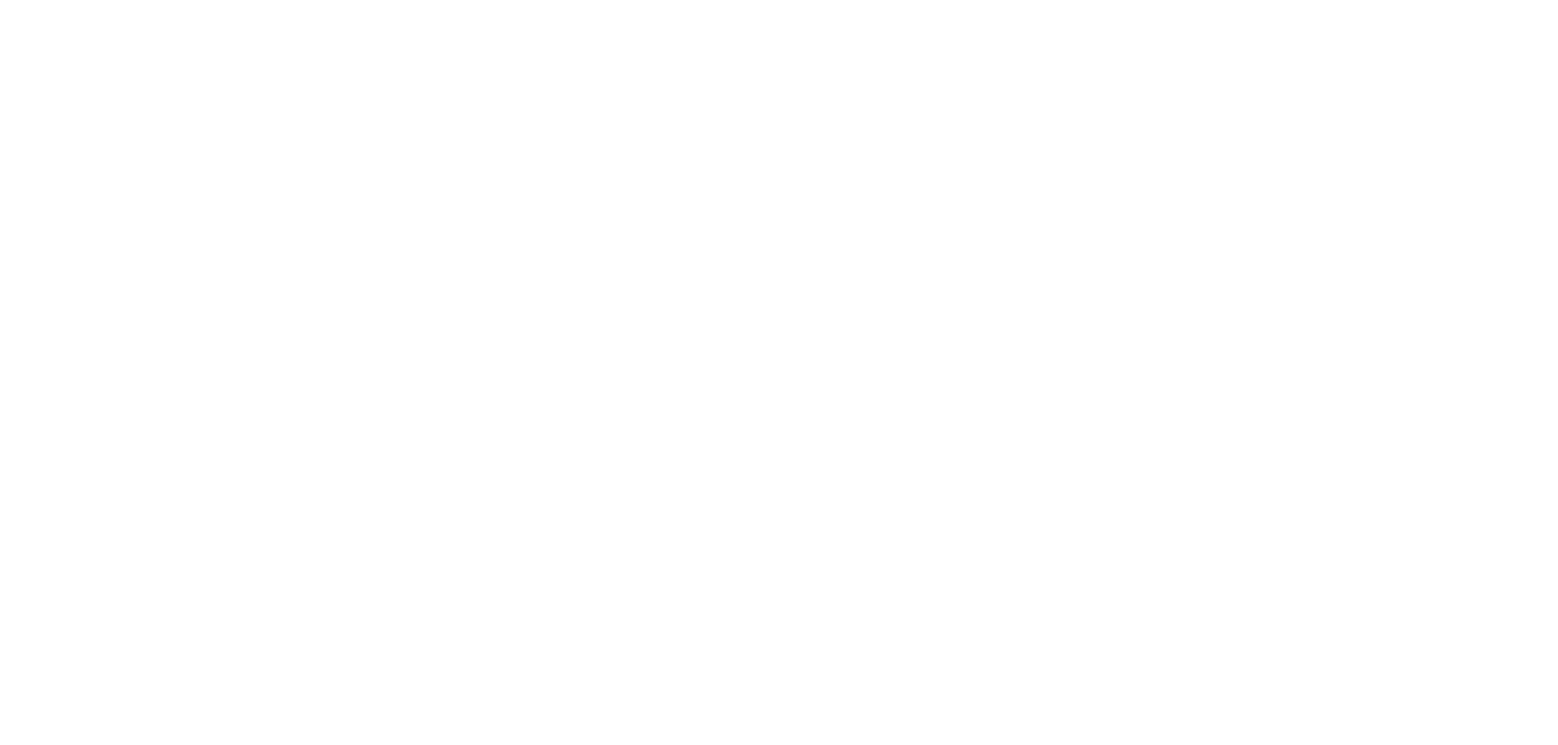
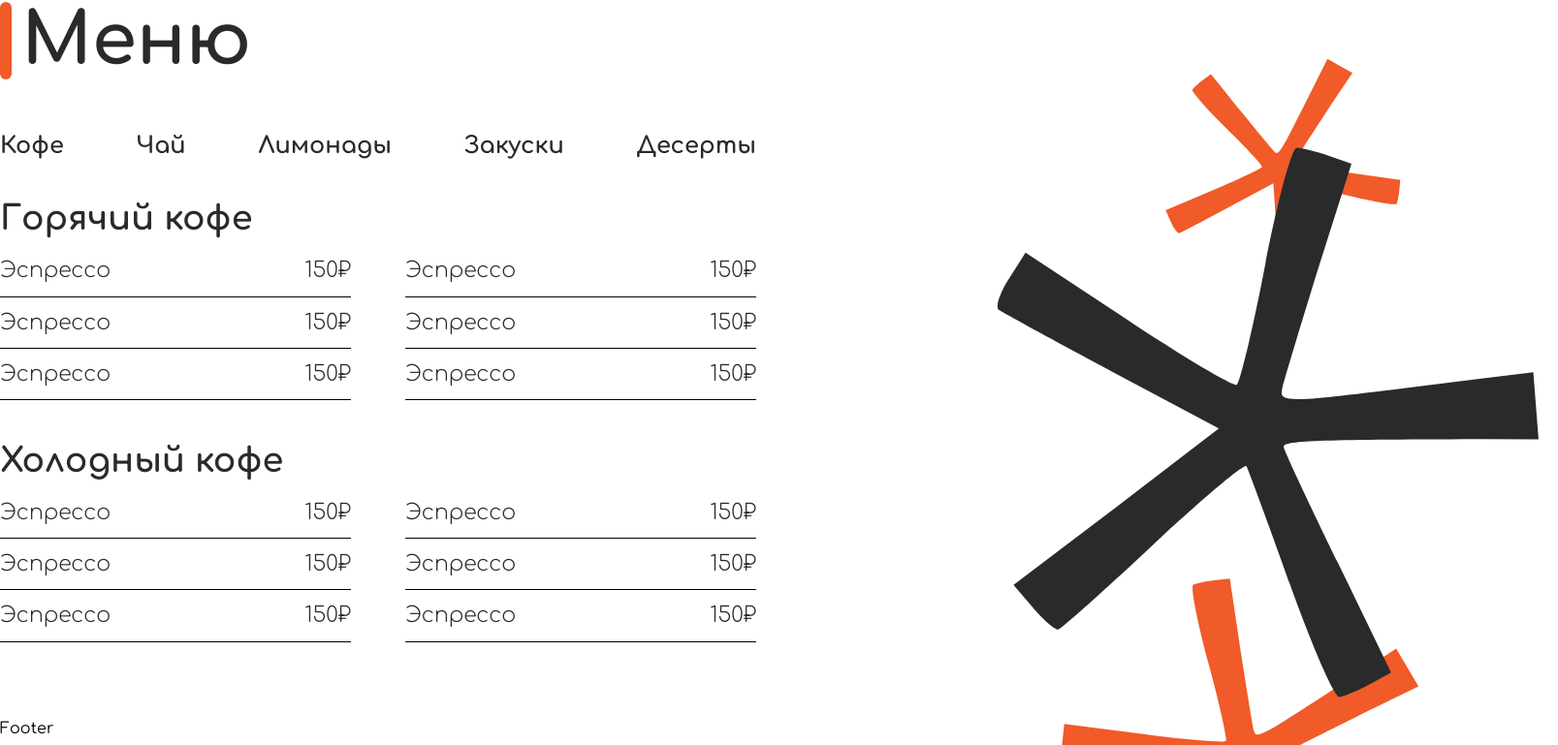
Before and after one commit to AlimMambetov/TalkCoffee, a Next.js app: page / in a window 1280 px wide. Shown: the part 1427-2196 px from the top of the page at 97% size, 1607 px wide, since content can reach past the window. Before the commit the page ends 1375 px from the top, so only its background shows below. Built offline with nearby package versions, Linux system fonts and the light colour scheme.

Commit message:
Menu section is complete

```diff
--- /dev/null
+++ b/src/components/modules/MenuSection/index.tsx
@@ -0,0 +1,105 @@
+'use client'
+import React from 'react';
+import cls from './style.module.scss';
+import { Container } from '@/components/layout';
+import { Img, Text, Title } from '@/components/ui';
+
+export const MenuSection = (props: any) => {
+
+
+	return (<>
+		<section className={cls.wrap}>
+			<Container className={cls.container}>
+				<Title decorLine>Меню</Title>
+				<div className={cls.info}>
+
+
+					<div className={cls.nav}>
+						<Title size={5}>Кофе</Title>
+						<Title size={5}>Чай</Title>
+						<Title size={5}>Лимонады</Title>
+						<Title size={5}>Закуски</Title>
+						<Title size={5}>Десерты</Title>
+					</div>
+
+					<div className={cls.menuBlock}>
+						<Title size={4}>Горячий кофе</Title>
+						<div className={cls.menuPositions}>
+
+							<div className={cls.position}>
+								<Text size={2}>Эспрессо</Text>
+								<Text size={2}>150₽ </Text>
+							</div>
+
+							<div className={cls.position}>
+								<Text size={2}>Эспрессо</Text>
+								<Text size={2}>150₽ </Text>
+							</div>
+
+							<div className={cls.position}>
+								<Text size={2}>Эспрессо</Text>
+								<Text size={2}>150₽ </Text>
+							</div>
+
+							<div className={cls.position}>
+								<Text size={2}>Эспрессо</Text>
+								<Text size={2}>150₽ </Text>
+							</div>
+
+							<div className={cls.position}>
+								<Text size={2}>Эспрессо</Text>
+								<Text size={2}>150₽ </Text>
+							</div>
+
+							<div className={cls.position}>
+								<Text size={2}>Эспрессо</Text>
+								<Text size={2}>150₽ </Text>
+							</div>
+
+						</div>
+					</div>
+
+					<div className={cls.menuBlock}>
+						<Title size={4}>Холодный кофе</Title>
+						<div className={cls.menuPositions}>
+
+							<div className={cls.position}>
+								<Text size={2}>Эспрессо</Text>
+								<Text size={2}>150₽ </Text>
+							</div>
+
+							<div className={cls.position}>
+								<Text size={2}>Эспрессо</Text>
+								<Text size={2}>150₽ </Text>
+							</div>
+
+							<div className={cls.position}>
+								<Text size={2}>Эспрессо</Text>
+								<Text size={2}>150₽ </Text>
+							</div>
+
+							<div className={cls.position}>
+								<Text size={2}>Эспрессо</Text>
+								<Text size={2}>150₽ </Text>
+							</div>
+
+							<div className={cls.position}>
+								<Text size={2}>Эспрессо</Text>
+								<Text size={2}>150₽ </Text>
+							</div>
+
+							<div className={cls.position}>
+								<Text size={2}>Эспрессо</Text>
+								<Text size={2}>150₽ </Text>
+							</div>
+
+						</div>
+					</div>
+				</div>
+				<Img src={'/images/stars.svg'} className={cls.stars} />
+			</Container>
+		</section>
+	</>)
+}
+
+export default MenuSection;
--- /dev/null
+++ b/src/components/modules/MenuSection/style.module.scss
@@ -0,0 +1,53 @@
+.wrap {
+	padding: 80px 0px;
+	position: relative;
+}
+
+
+.container {
+	display: flex;
+	flex-direction: column;
+	gap: 64px;
+	position: relative;
+}
+
+
+.info {
+	display: flex;
+	flex-direction: column;
+	max-width: 780px;
+	gap: 45px;
+}
+
+.nav {
+	display: flex;
+	flex-direction: row;
+	justify-content: space-between;
+}
+
+.menuBlock {
+	display: flex;
+	flex-direction: column;
+	gap: 10px;
+}
+
+
+.menuPositions {
+	display: grid;
+	grid-template-columns: 1fr 1fr;
+	column-gap: 56px;
+}
+
+.position {
+	display: flex;
+	justify-content: space-between;
+	border-bottom: 1px solid;
+	padding: 14px 0px;
+}
+
+.stars {
+	position: absolute;
+	top: 0;
+	right: 0;
+	translate: 55%;
+}
--- a/src/components/modules/index.ts
+++ b/src/components/modules/index.ts
@@ -1,2 +1,3 @@
 export * from './AboutSection'
 export * from './HeroSection'
+export * from './MenuSection'
--- a/src/components/templates/MainPage/index.tsx
+++ b/src/components/templates/MainPage/index.tsx
@@ -2,7 +2,7 @@
 import React from 'react';
 import cls from './style.module.scss';
 import { useDeviceType } from '@/hooks';
-import { AboutSection, HeroSection } from '@/components/modules';
+import { AboutSection, HeroSection, MenuSection } from '@/components/modules';
 
 export const MainPage = (props: any) => {
 	const device = useDeviceType();
@@ -13,6 +13,7 @@
 	return (<>
 		<HeroSection />
 		<AboutSection />
+		<MenuSection />
 	</>)
 }
 
```
